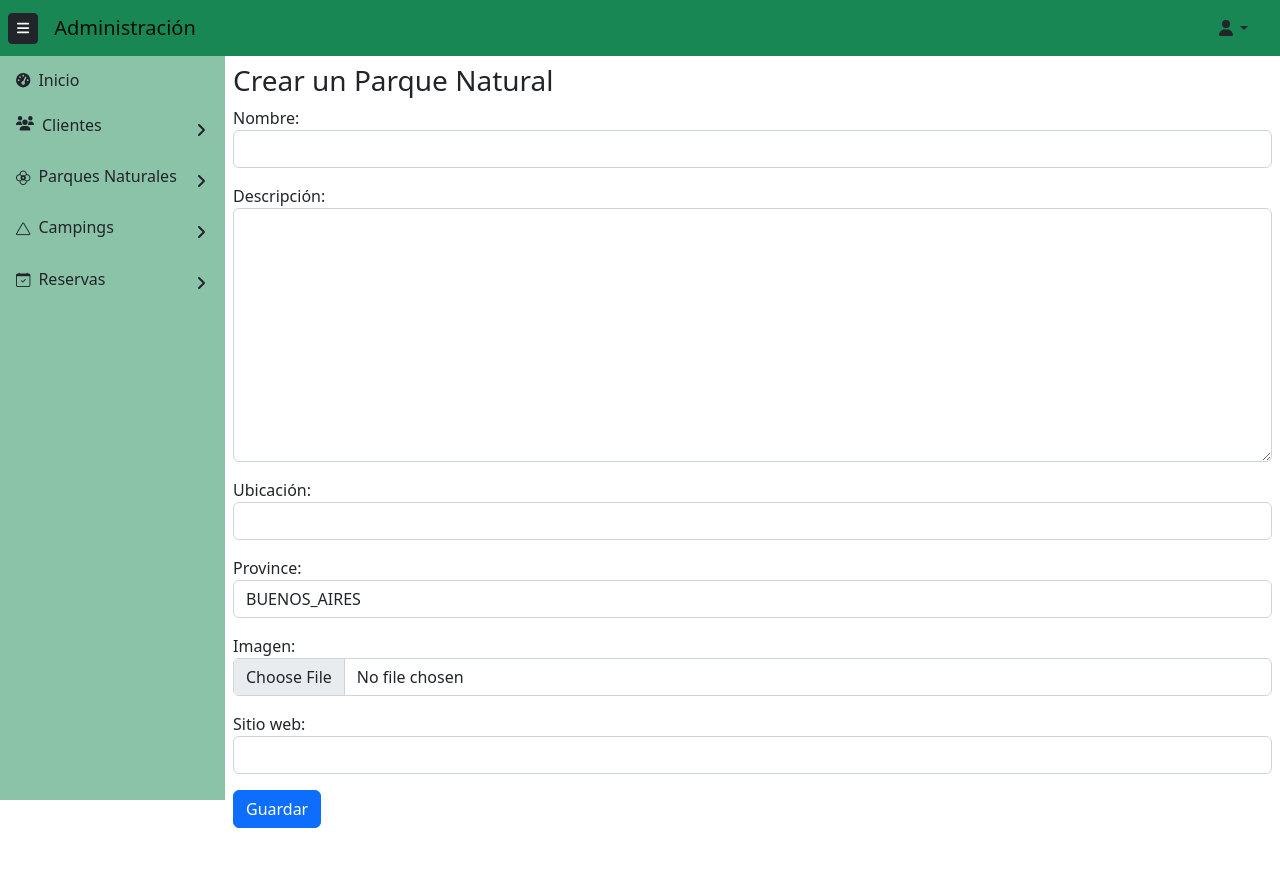
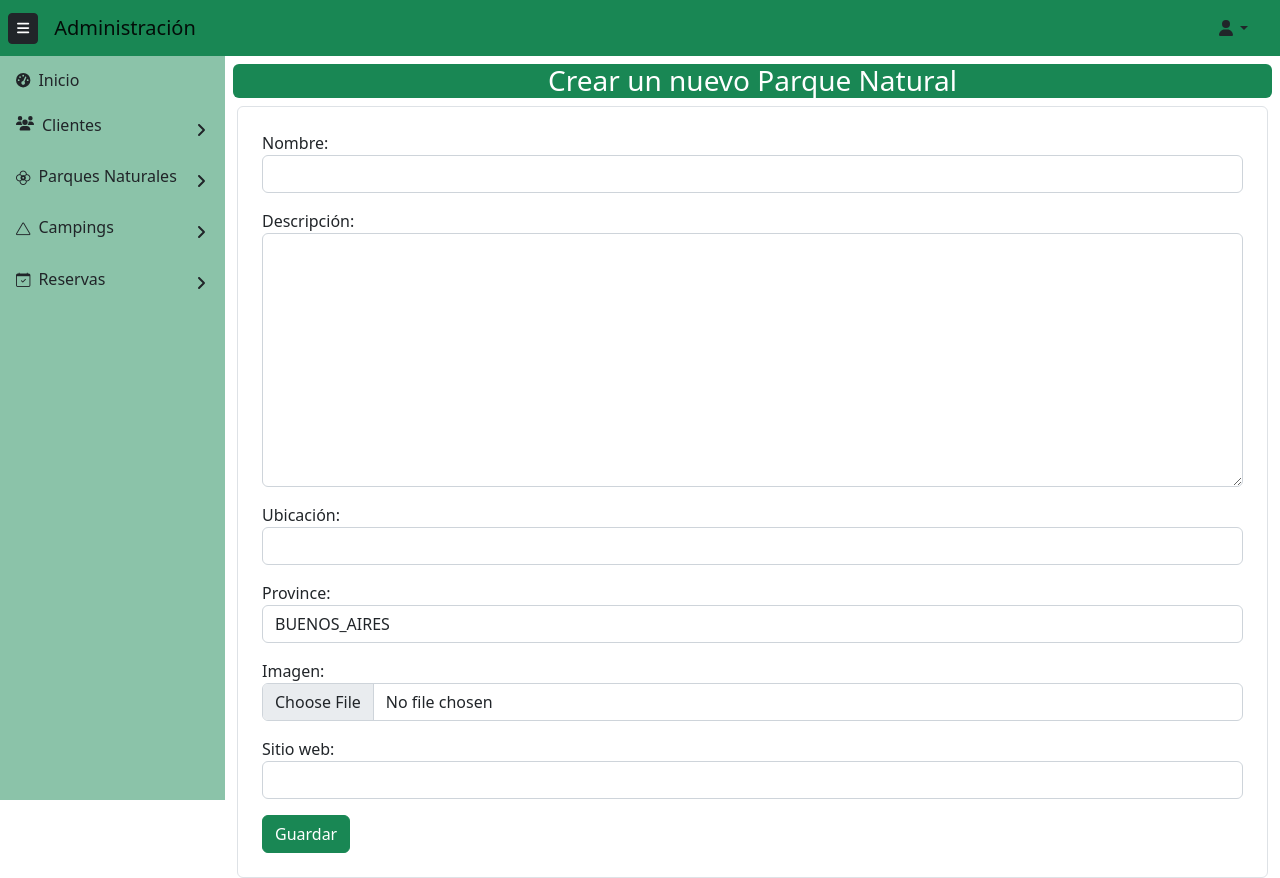
Before and after one commit to melina8444/tesis, a Django app: page /administracion/naturalparks/create/ in a window 1280 px wide. Before the commit the page ends 828 px from the top, so only its background shows below. Run offline with Django 3.2, Linux system fonts and the light colour scheme; some libraries are stand-ins or nearby versions.

Commit message:
Mejoras en la imagen de los html del CRUD

```diff
--- a/G5_C23319/templates/administracion/parques_naturales/naturalpark_create.html
+++ b/G5_C23319/templates/administracion/parques_naturales/naturalpark_create.html
@@ -1,15 +1,22 @@
 {% extends '../index_master.html' %}
 
 {% block content %}
-<div class="right_col m-2" role="main">
-
-<h3>{% block title%} Crear un Parque Natural {% endblock%}</h3>
-
+<div class="center_col m-2 text-center bg-success rounded text-white" role="main">
+  <h3>{% block title%} Crear un nuevo Parque Natural {% endblock%}</h3>
+</div>
+<div class="container">
+  <div class="row justify-content-center">
+    <div class="col-lg-12">
+      <div class="border rounded p-4">
   <form method="post" enctype="multipart/form-data">
     {% csrf_token %}
     {{ form.as_p }}
-    <button type="submit" class="btn btn-primary">Guardar</button>
+    <button type="submit" class="btn btn-success">Guardar</button>
   </form>
+</div>
+</div>
+</div>
+</div>
 
 
 {% endblock %}
```
Also changed, not shown: G5_C23319/templates/administracion/parques_naturales/naturalpark_delete.html (+22 -2 lines), G5_C23319/templates/administracion/parques_naturales/naturalpark_update.html (+12 -3 lines).
